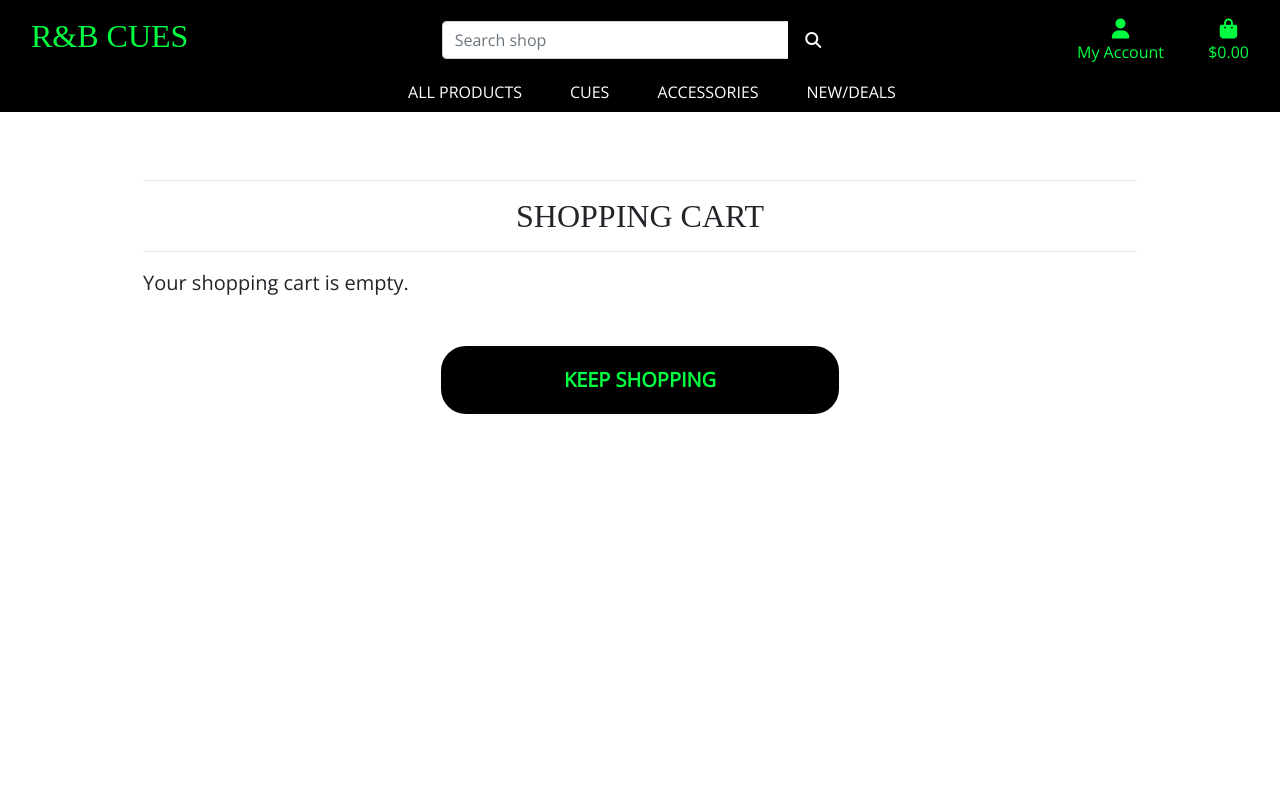
After one commit to Code-Institute-Submissions/rb-cues, a Django app: page /cart/ in a window 1280 px wide. The commit adds this page. Run offline with Django 3.2, Linux system fonts and the light colour scheme; some libraries are stand-ins or nearby versions; some web fonts are replaced.

Commit message:
Added shopping cart page

```diff
--- /dev/null
+++ b/cart/templates/cart/cart.html
@@ -0,0 +1,44 @@
+{% extends "base.html" %}
+{% load static %}
+
+{% block page_header %}
+    <div class="container header-container">
+        <div class="row">
+            <div class="col"></div>
+        </div>
+    </div>
+{% endblock %}
+
+{% block content %}
+    <div class="overlay"></div>
+    <div class="container mb-2">
+        <div class="row">
+            <div class="col text-center">
+                <hr>
+
+            <!-- Title -->
+                <h2 class="logo-font">
+                    Shopping Cart
+                </h2>
+                <hr>
+            </div>
+        </div>
+
+        <div class="row">
+            <div class="col">
+            {% if cart_items %}
+                <div class="table-responsive rounded"></div>
+            {% else %}
+                <p class="lead mb-5">
+                    Your shopping cart is empty.
+                </p>
+            {% endif %}
+                <div class="col-12 my-5 shop-now-div">
+                    <a href="/products/" class="shop-now-button btn btn-lg text-uppercase py-3 text-green-rb w-100">
+                        Keep Shopping
+                    </a>
+                </div>
+            </div>
+        </div>
+    </div>
+{% endblock %}
--- a/cart/urls.py
+++ b/cart/urls.py
@@ -0,0 +1,7 @@
+from django.urls import path
+from . import views
+
+
+urlpatterns = [
+    path('', views.view_cart, name='view_cart')
+]
--- a/cart/views.py
+++ b/cart/views.py
@@ -1,3 +1,9 @@
 from django.shortcuts import render
 
-# Create your views here.
+
+def view_cart(request):
+    """
+    A view that renders the shopping cart page
+    """
+
+    return render(request, 'cart/cart.html')
--- a/rb_cues/settings.py
+++ b/rb_cues/settings.py
@@ -46,6 +46,7 @@ INSTALLED_APPS = [
     # Created apps
     'home',
     'products',
+    'cart',
 
     # Other
     'crispy_forms',
--- a/rb_cues/urls.py
+++ b/rb_cues/urls.py
@@ -9,4 +9,5 @@ urlpatterns = [
     path('accounts/', include('allauth.urls')),
     path('', include('home.urls')),
     path('products/', include('products.urls')),
+    path('cart/', include('cart.urls')),
 ] + static(settings.MEDIA_URL, document_root=settings.MEDIA_ROOT)
--- a/templates/base.html
+++ b/templates/base.html
@@ -124,7 +124,7 @@
 
                     <!-- Shopping cart with total amount -->
                         <li class="list-inline-item">
-                            <a class="text-green-rb nav-link icon-menu" href="">
+                            <a class="text-green-rb nav-link icon-menu" href="{% url 'view_cart' %}">
                                 <div class="text-center">
                                     <div>
                                         <i class="fas fa-shopping-bag fa-lg"></i>
--- a/templates/includes/mobile-top-header.html
+++ b/templates/includes/mobile-top-header.html
@@ -72,7 +72,7 @@
 
 <!-- Shopping cart with total amount -->
 <li class="list-inline-item">
-    <a class="text-green-rb nav-link d-block d-lg-none icon-menu" href="">
+    <a class="text-green-rb nav-link d-block d-lg-none icon-menu" href="{% url 'view_cart' %}">
         <div class="text-center">
             <div>
                 <i class="fas fa-shopping-bag fa-lg"></i>
```
